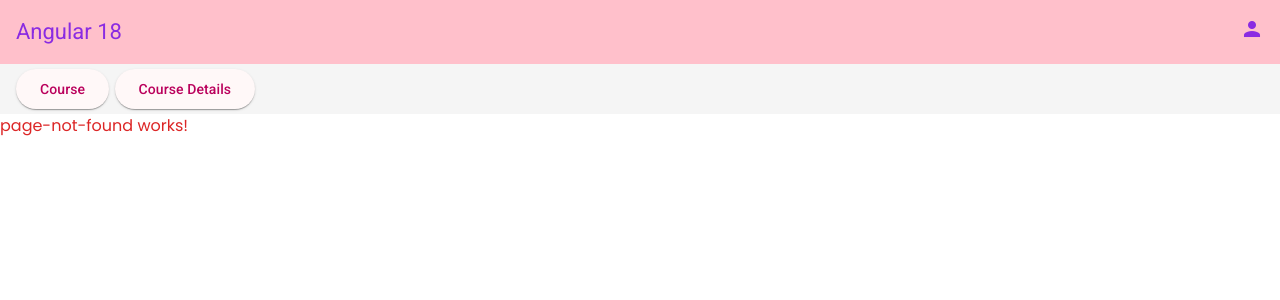
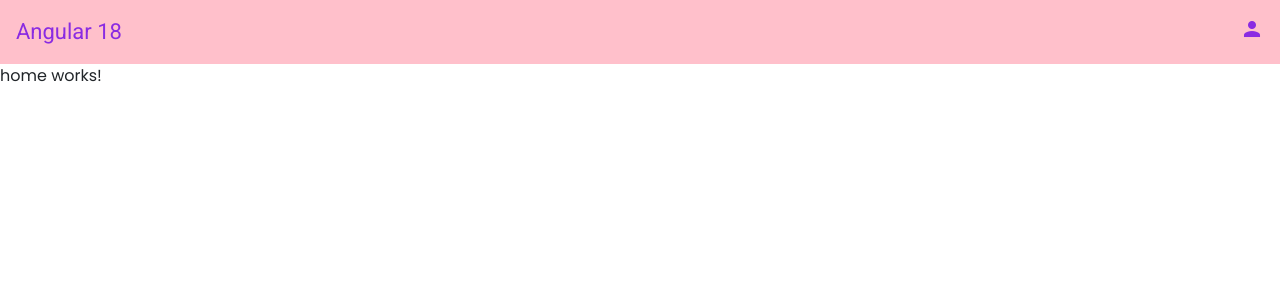
Before and after one commit to SatishKonduru/Angular18, an Angular app: page /#/home in a window 1280 px wide. Shown: the top 300 px of the page. Built offline with nearby package versions, Linux system fonts and the light colour scheme.

Commit message:
created home

```diff
--- /dev/null
+++ b/src/app/components/components/home/home.component.html
@@ -0,0 +1 @@
+<p>home works!</p>
--- a/src/app/components/header/header.component.html
+++ b/src/app/components/header/header.component.html
@@ -3,11 +3,11 @@
     <span class="mySpace"></span>
     <span><mat-icon>person</mat-icon></span>
 </mat-toolbar>
-<mat-toolbar style="background-color: whitesmoke; color:white; height: 50px;">
+<!-- <mat-toolbar style="background-color: whitesmoke; color:white; height: 50px;">
     <span>
         <button mat-raised-button [routerLink]="'/course'" routerLinkActive="active">Course</button>
         <button mat-raised-button [routerLink]="'/courseDetails'" routerLinkActive="active" [routerLinkActiveOptions]="{exact:true}">Course Details</button>
     </span>
 
 
-</mat-toolbar>
+</mat-toolbar> -->
```
Also changed, not shown: src/app/app.routes.ts (+10 -0 lines), src/app/components/components/home/home.component.ts (added, +12 -0 lines), src/app/components/components/home/home.component.css (added).
